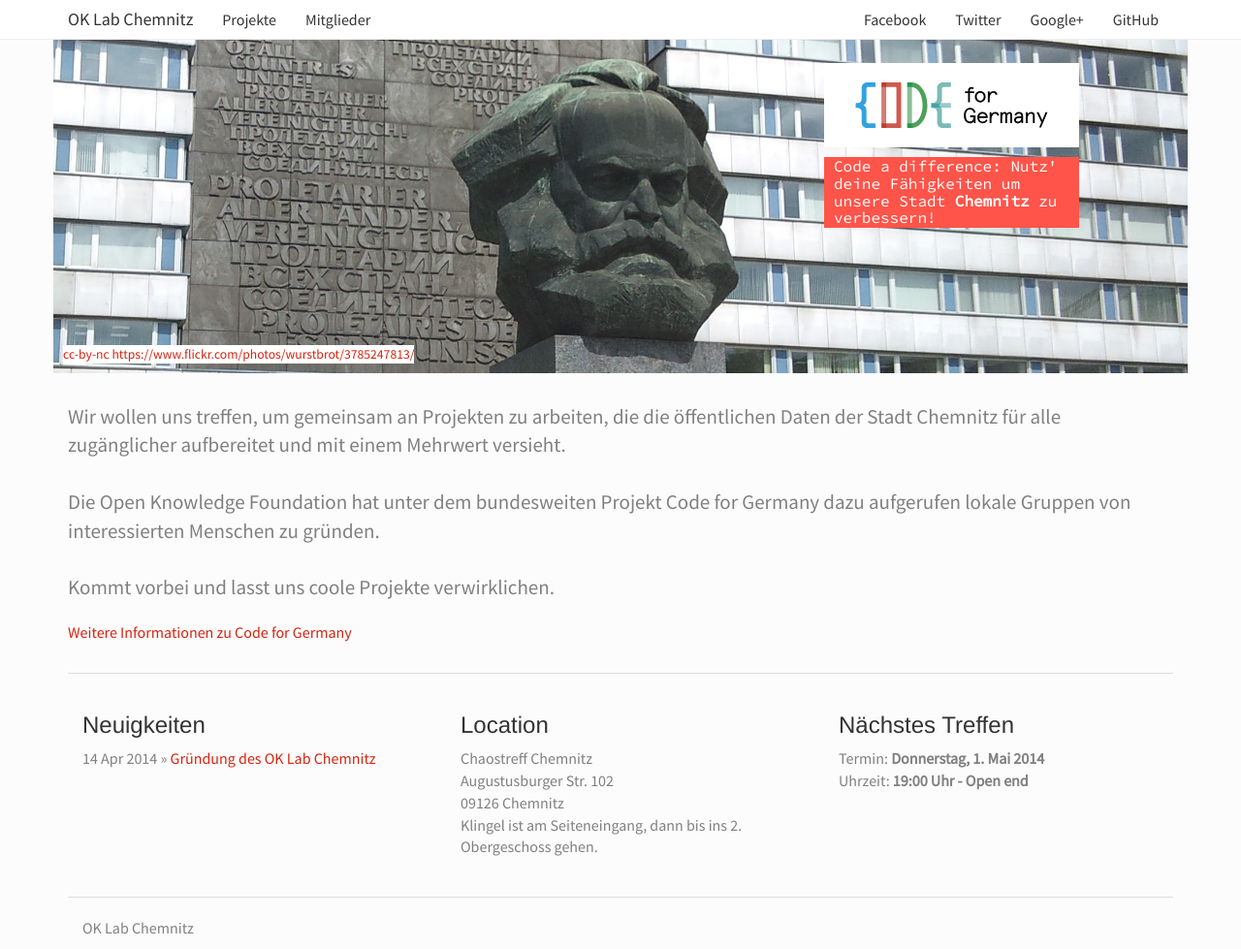
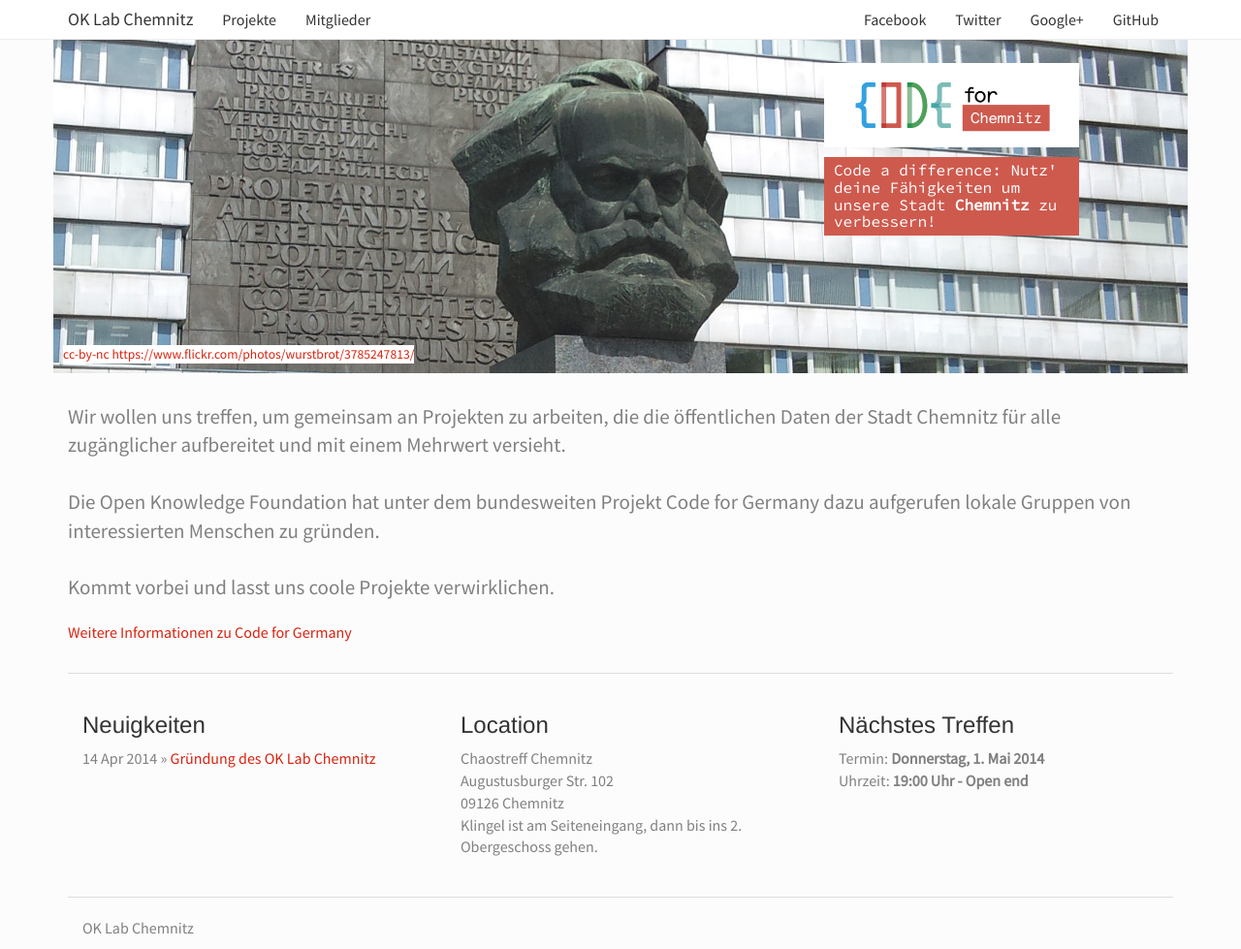
Before and after one commit to CodeforChemnitz/codeforchemnitz.github.io, a Jekyll site: the page built from index.html, in a window 1280 px wide and 979 px high. Shown: the whole window at 97% size. Built offline with Jekyll 4.4.1, drawn with Linux system fonts in a browser that asks for light colours; Markdown is read by kramdown in place of the engine named in the settings.

Commit message:
replace logo

```diff
--- a/css/main.css
+++ b/css/main.css
@@ -24,9 +24,9 @@
 .highlight-red {
 	color:white;
 	font-family: 'Source Code Pro';
-	background-color:#FF5449;
+	background-color:#CE5A4E;
 	font-size:12pt;
-	padding:1px 10px 1px 10px;
+	padding:5px 10px;
 	display:block;
 }
 
```
Also changed, not shown: images/CFG_Logo.png (deleted), images/CFG_Logo.svg.
